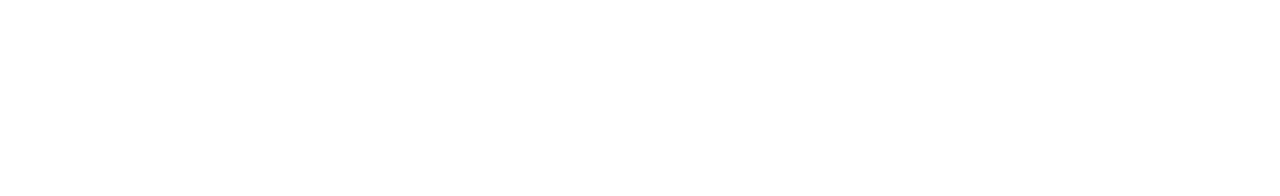
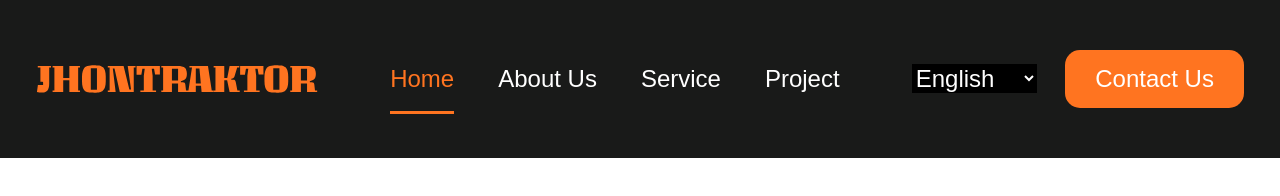
Before and after one commit to nucikk/architecture_project, a plain HTML site: page page/index.html in a window 1280 px wide. Drawn offline with Linux system fonts and the light colour scheme.

Commit message:
add header section with responsive design

```diff
--- a/page/index.html
+++ b/page/index.html
@@ -1,11 +1,53 @@
 <!DOCTYPE html>
 <html lang="en">
+
 <head>
     <meta charset="UTF-8">
     <meta name="viewport" content="width=device-width, initial-scale=1.0">
-    <title>Document</title>
+    <link rel="stylesheet" href="../style/reset.css">
+    <link rel="stylesheet" href="../style/style.css">
+    <title>Architecture</title>
 </head>
+
 <body>
+    <!-- Header Section -->
+    <header>
+        <div class="header">
+            <img src="../image/JHONTRAKTOR.svg" alt="Logo Name">
 
+            <!-- Navigation Menu -->
+            <nav class="navigation">
+                <ul class="nav_items">
+                    <li><a id="active" href="#">Home</a></li>
+                    <li><a href="#">About Us</a></li>
+                    <li><a href="#">Service</a></li>
+                    <li><a href="#">Project</a></li>
+                </ul>
+            </nav>
+            <img class="burger" src="../image/burger-icon.svg" alt="burger-icon">
+
+            <!-- Language Selector and Contact Details -->
+            <div class="lang_contact_details">
+                <select class="languages">
+                    <option value="English">English</option>
+                    <option value="Georgia">Georgia</option>
+                    <option value="French">French</option>
+                    <option value="Japanese">Japanese</option>
+                </select>
+                <button class="contact_button">Contact Us</button>
+            </div>
+        </div>
+    </header>
+
+    <!-- Main Section -->
+    <main>
+        <section>
+
+        </section>
+    </main>
+
+    <!-- Footer Section -->
+    <footer></footer>
 </body>
+
 </html>
--- a/style/style.css
+++ b/style/style.css
@@ -0,0 +1,67 @@
+header,
+section,
+footer {
+    width: clamp(18.75rem, 100%, 108rem);
+    margin-inline: auto;
+    font-family: "Poppins", sans-serif;
+    line-height: normal;
+    color: #fff;
+}
+
+/* FONTS */
+.nav_items a,
+.languages,
+.contact_button {
+    color: #fff;
+    font-size: 1.5rem;
+    font-weight: 500;
+}
+
+.future_title {
+    font-size: clamp(2rem, 1rem + 10vw, 4rem);
+    font-weight: 600;
+}
+
+.particular {
+    color: #FF7420;
+}
+
+.future_text {
+    font-size: 1.25rem;
+    font-weight: 500;
+    margin: 1.5rem 0 5.3125rem 0;
+}
+
+/* Header */
+.header {
+    min-height: 9.875rem;
+    display: flex;
+    justify-content: space-around;
+    align-items: center;
+    background-color: #191A19;
+}
+
+.navigation,
+.nav_items {
+    max-width: 31.5625rem;
+    display: flex;
+    gap: 2.75rem;
+}
+
+#active {
+    color: #FF7420;
+    padding-bottom: 1.1875rem;
+    border-bottom: .1875rem solid #FF7420;
+}
+
+.contact_button {
+    max-width: 21.75rem;
+    padding: .9375rem 1.875rem;
+    border-radius: .9375rem;
+    margin-left: 1.5rem;
+    background-color: #FF7420;
+}
+
+.burger {
+    display: none;
+}
```
